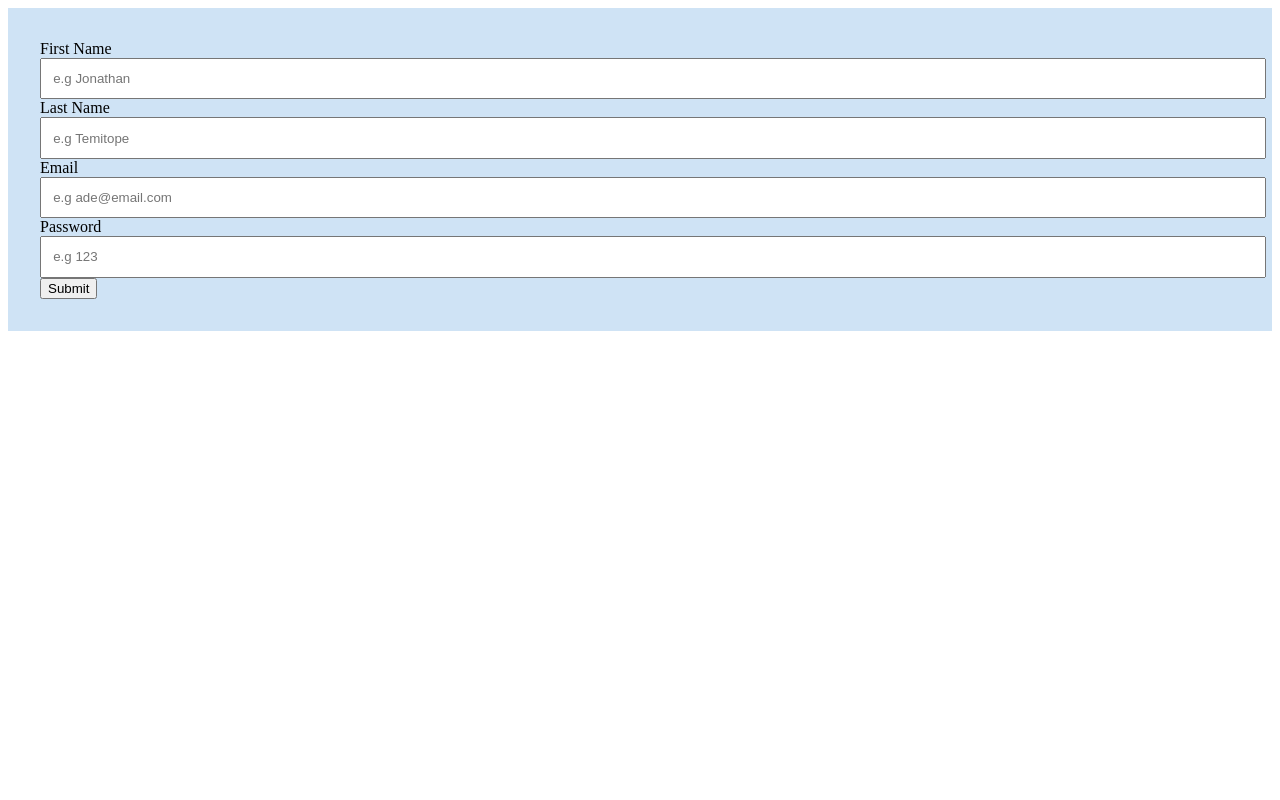
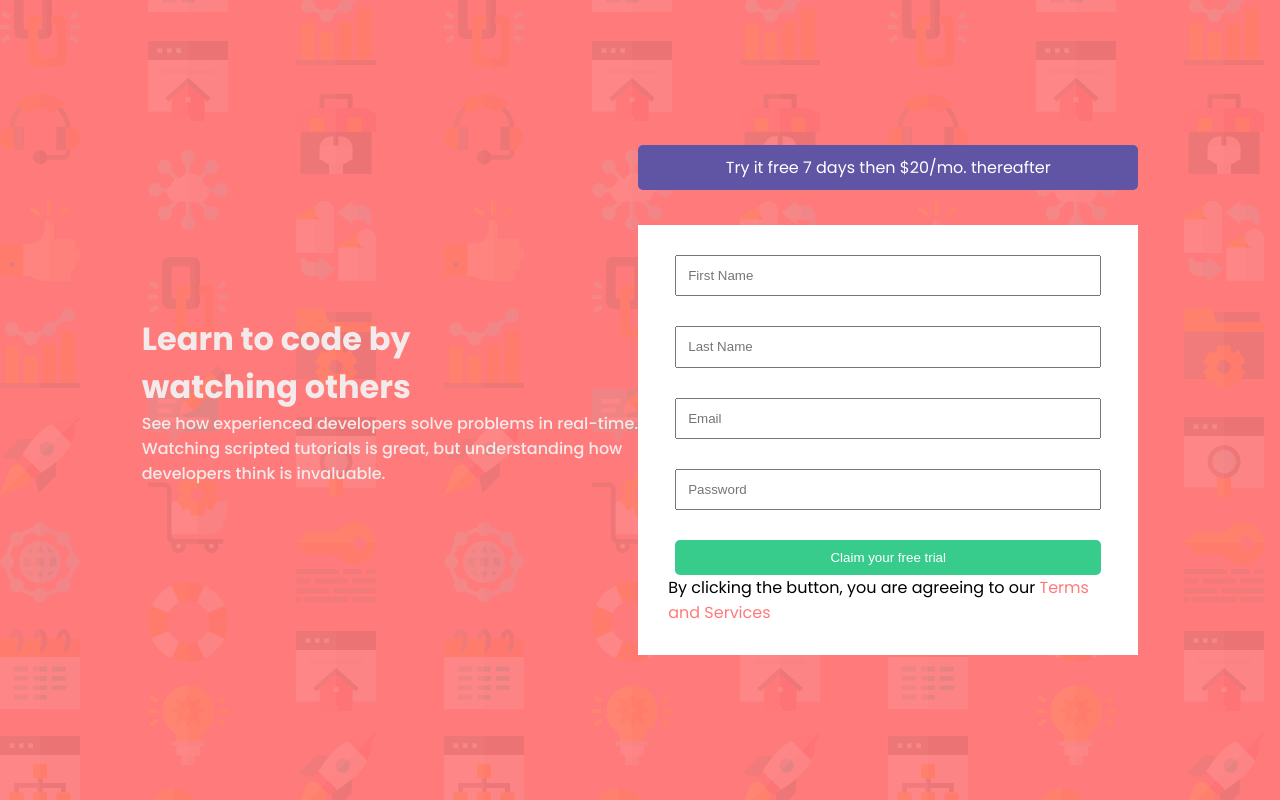
Before and after one commit to TheWarley1/w3bridge-week8-assignment, a plain HTML site: page index.html in a window 1280 px wide. Drawn offline with Linux system fonts and the light colour scheme.

Commit message:
designed :q!

```diff
--- a/index.html
+++ b/index.html
@@ -1,61 +1,69 @@
 <!DOCTYPE html>
 <html lang="en">
   <head>
-    <meta charset="UTF-8">
-    <meta name="viewport" content="width=device-width, initial-scale=1.0">
+    <meta charset="UTF-8" />
+    <meta name="viewport" content="width=device-width, initial-scale=1.0" />
     <title>Document</title>
 
-    <style>
-        .right-column {
-            background: rgb(207, 227, 245);
-            padding: 2rem;
-        }
+    <link rel="preconnect" href="https://fonts.googleapis.com" />
+    <link rel="preconnect" href="https://fonts.gstatic.com" crossorigin />
+    <link
+      href="https://fonts.googleapis.com/css2?family=Poppins:wght@400;500;600;700&display=swap"
+      rel="stylesheet"
+    />
 
-        input {
-            width: 100%;
-            padding: 0.7rem;
-        }
-
-        .error {
-            color: red;
-            display: none;
-        }
-
-        .thankyou {
-            display: none;
-        }
-    </style>
+    <link rel="stylesheet" href="style.css" />
   </head>
   <body>
+    <div class="left-column">
+      <h1>Learn to code by <br />watching others</h1>
+
+      <p>
+        See how experienced developers solve problems in real-time.
+        <br />Watching scripted tutorials is great, but understanding how
+        <br />developers think is invaluable.
+      </p>
+    </div>
+
+
     <div class="right-column">
+        <p class="trial">Try it free 7 days then $20/mo. thereafter</p>
+
       <form id="form">
         <div class="">
-        <label for="">First Name</label>
-        <input type="text" id="fname" placeholder="e.g Jonathan">
-        <span class="error" id="errorMessage1">Please enter your first name</span>
+          <!-- <label for="">First Name</label> -->
+          <input type="text" id="fname" placeholder="First Name" />
+          <span class="error" id="errorMessage1">Please enter your first name</span
+          >
         </div>
 
         <div class="">
-        <label for="">Last Name</label>
-        <input type="text" id="lname" placeholder="e.g Temitope" >
-        <span class="error" id="errorMessage2">Please enter your last name</span>
+          <!-- <label for="">Last Name</label> -->
+          <input type="text" id="lname" placeholder="Last Name" />
+          <span class="error" id="errorMessage2"
+            >Please enter your last name</span
+          >
         </div>
 
         <!-- assignment -->
         <div class="">
-        <label for="">Email</label>
-        <input type="email" id="email1" placeholder="e.g ade@email.com">
-        <span class="error" id="errorMessage3">Please enter your email address</span>
+          <!-- <label for="">Email</label> -->
+          <input type="email" id="email1" placeholder="Email" />
+          <span class="error" id="errorMessage3"
+            >Please enter your email address</span
+          >
         </div>
 
         <div class="">
-        <label for="">Password</label>
-        <input type="password" id="password1" placeholder="e.g 123">
-        <span class="error" id="errorMessage4">Please enter your password</span>
+          <!-- <label for="">Password</label> -->
+          <input type="password" id="password1" placeholder="Password" />
+          <span class="error" id="errorMessage4"
+            >Please enter your password</span
+          >
         </div>
 
-    <button type="button" onclick="validateForm()">Submit</button>
-
+        <button type="button" onclick="validateForm()">Claim your free trial</button>
+        <p>By clicking the button, you are agreeing to our <span>Terms and Services</span></p>
       </form>
 
       <div class="thankyou" id="thanks">
@@ -63,63 +71,6 @@
       </div>
     </div>
 
-    <script>
-        function validateForm() {
-            const firstName = document.getElementById("fname");
-            const lastName = document.getElementById("lname");
-            const email = document.getElementById("email1");
-            const password = document.getElementById("password1");
-            const errorMessage1 = document.getElementById("errorMessage1");
-            const errorMessage2 = document.getElementById("errorMessage2");
-            const errorMessage3 = document.getElementById("errorMessage3");
-            const errorMessage4 = document.getElementById("errorMessage4");
-            const thanks = document.getElementById("thanks");
-            const form = document.getElementById("form");
-
-            let isValid = true;
-            // read on event listener
-
-            function hideErrorMessage(input, errorMessage) {
-                input.addEventListener("input", function() {
-                    errorMessage.style.display = "none";
-                })
-            }
-
-            if (firstName.value === "") {
-                errorMessage1.style.display = "block";
-                hideErrorMessage(firstName, errorMessage1);
-                isValid = false;
-            } else {
-                errorMessage1.style.display = "none";
-            }
-            if (lastName.value === "") {
-                errorMessage2.style.display = "block";
-                hideErrorMessage(firstName, errorMessage2);
-                isValid = false;
-            } else {
-                errorMessage2.style.display = "none";
-            }
-            if (email.value === "") {
-                errorMessage3.style.display = "block";
-                hideErrorMessage(firstName, errorMessage3);
-                isValid = false;
-            } else {
-                errorMessage3.style.display = "none";
-            }
-            if (password.value === "") {
-                errorMessage4.style.display = "block";
-                hideErrorMessage(firstName, errorMessage4);
-                isValid = false;
-            } else {
-                errorMessage4.style.display = "none";
-            }
-
-            if (isValid) {
-                thanks.style.display = "block";
-                form.style.display = "none";
-
-            }
-        }
-    </script>
+    <script src="./index.js"></script>
   </body>
 </html>
--- /dev/null
+++ b/index.js
@@ -0,0 +1,57 @@
+
+        function validateForm() {
+            const firstName = document.getElementById("fname");
+            const lastName = document.getElementById("lname");
+            const email = document.getElementById("email1");
+            const password = document.getElementById("password1");
+            const errorMessage1 = document.getElementById("errorMessage1");
+            const errorMessage2 = document.getElementById("errorMessage2");
+            const errorMessage3 = document.getElementById("errorMessage3");
+            const errorMessage4 = document.getElementById("errorMessage4");
+            const thanks = document.getElementById("thanks");
+            const form = document.getElementById("form");
+
+            let isValid = true;
+            // read on event listener
+
+            function hideErrorMessage(input, errorMessage) {
+                input.addEventListener("input", function() {
+                    errorMessage.style.display = "none";
+                })
+            }
+
+            if (firstName.value === "") {
+                errorMessage1.style.display = "block";
+                hideErrorMessage(firstName, errorMessage1);
+                isValid = false;
+            } else {
+                errorMessage1.style.display = "none";
+            }
+            if (lastName.value === "") {
+                errorMessage2.style.display = "block";
+                hideErrorMessage(firstName, errorMessage2);
+                isValid = false;
+            } else {
+                errorMessage2.style.display = "none";
+            }
+            if (email.value === "") {
+                errorMessage3.style.display = "block";
+                hideErrorMessage(firstName, errorMessage3);
+                isValid = false;
+            } else {
+                errorMessage3.style.display = "none";
+            }
+            if (password.value === "") {
+                errorMessage4.style.display = "block";
+                hideErrorMessage(firstName, errorMessage4);
+                isValid = false;
+            } else {
+                errorMessage4.style.display = "none";
+            }
+
+            if (isValid) {
+                thanks.style.display = "block";
+                form.style.display = "none";
+
+            }
+        }
--- /dev/null
+++ b/style.css
@@ -0,0 +1,85 @@
+* {
+  margin: 0%;
+  padding: 0%;
+}
+
+body {
+  background-color: hsl(0, 100%, 74%);
+  background-image: url(./images/bg-intro-desktop.png);
+  display: flex;
+  align-items: center;
+  justify-content: center;
+  height: 100vh;
+
+  font-family: 'Poppins', sans-serif;
+}
+
+.left-column {
+  font-family: "Poppins", sans-serif;
+  color: rgb(243, 235, 235);
+
+}
+
+.left-column h1{
+    font-weight: 700;
+}
+
+.left-column p{
+    font-weight: 500;
+
+}
+
+.right-column {
+  display: flex;
+  flex-direction: column;
+  width: 500px;
+}
+
+.trial {
+  margin-bottom: 35px;
+  background-color: hsl(248, 32%, 49%);
+  padding: 10px;
+  color: white;
+  border-radius: 5px;
+  text-align: center;
+}
+
+form {
+  background: white;
+
+  padding: 30px;
+
+  display: flex;
+  flex-direction: column;
+  align-items: center;
+  justify-content: center;
+}
+
+form span{
+    color: hsl(0, 100%, 74%);
+}
+
+input {
+  width: 400px;
+  padding: 0.7rem;
+  margin-bottom: 30px;
+}
+
+.error {
+  color: red;
+  display: none;
+}
+
+button {
+  background-color: hsl(154, 59%, 51%);
+  border: none;
+  padding: 10px;
+  color: white;
+  border-radius: 5px;
+  text-align: center;
+  width: 426px;
+}
+
+.thankyou {
+  display: none;
+}
```
Also changed, not shown: images/bg-intro-desktop.png (added), images/bg-intro-mobile.png (added), images/favicon-32x32.png (added), images/icon-error.svg (added). Lines whose indentation alone changed are shown as unchanged.
